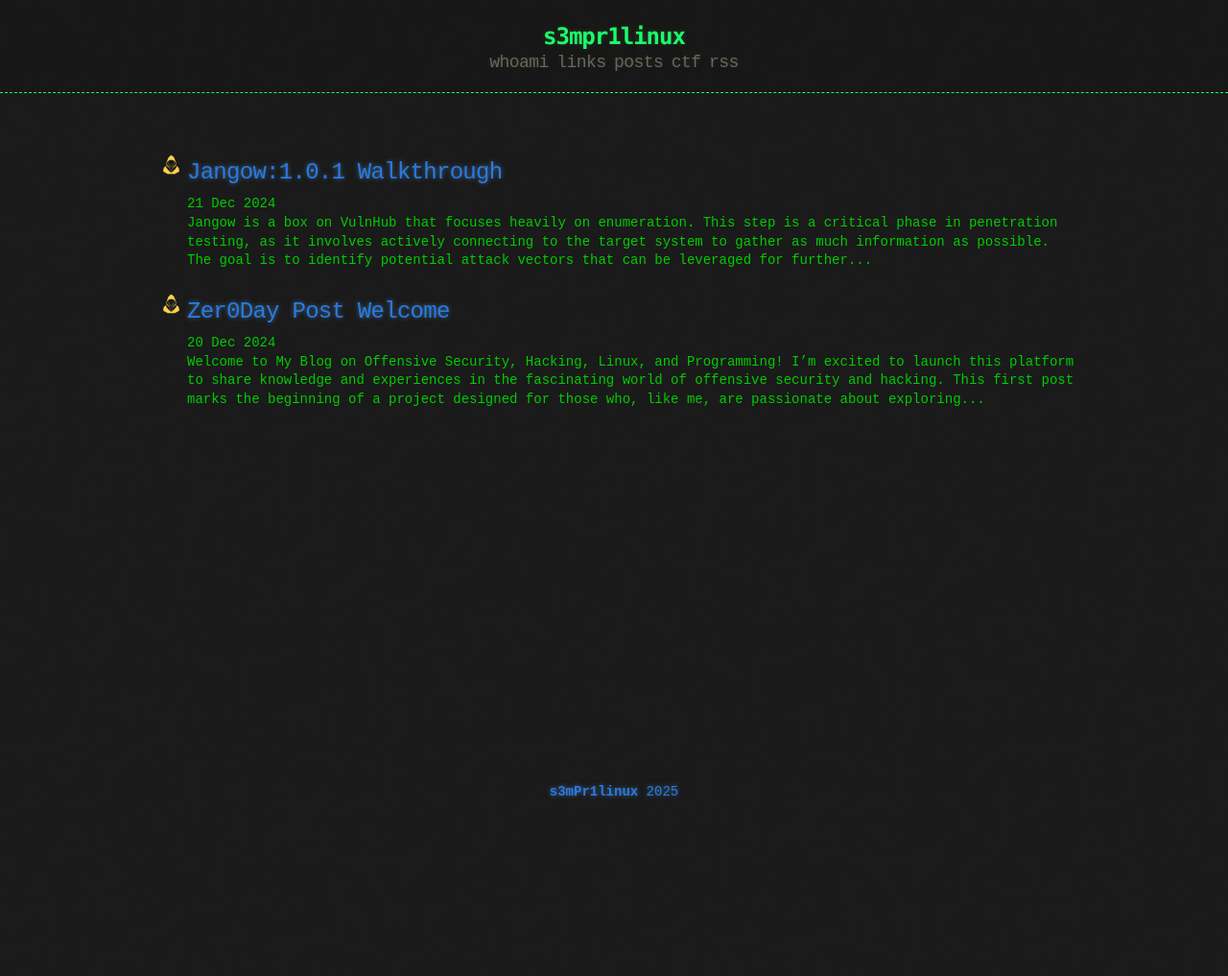
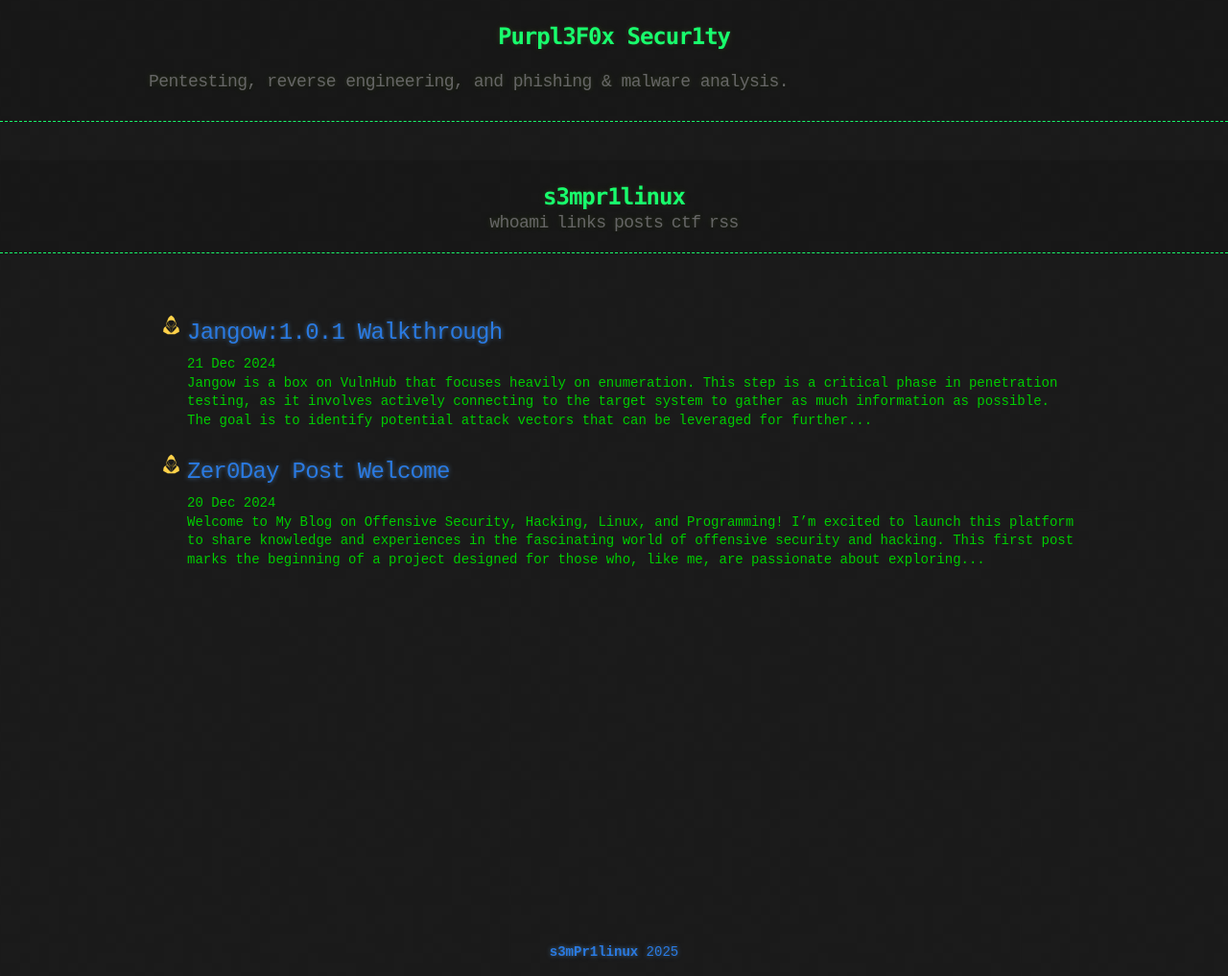
Before and after one commit to s3mPr1linux/s3mPr1linux.github.io, a Jekyll site: the page built from index.html, in a window 1280 px wide. Shown: the whole page at 96% size. Built offline with Jekyll 4.4.1, drawn with Linux system fonts in a browser that asks for light colours; the list of posts is cut into pages by our own code; before the commit the page ends 900 px from its top, so only the background shows below that.

Commit message:
Update default.html

```diff
--- a/_layouts/default.html
+++ b/_layouts/default.html
@@ -3,6 +3,14 @@
 {% include head.html %}
 
 <body>
+
+    <header>
+      <div class="container">
+        <h1>Purpl3F0x Secur1ty</h1>
+        <h2>Pentesting, reverse engineering, and phishing & malware analysis.</h2>
+      </div>
+    </header>
+
   <div id="wrapper">
     {% include header.html %}
     <div class="container">
```
